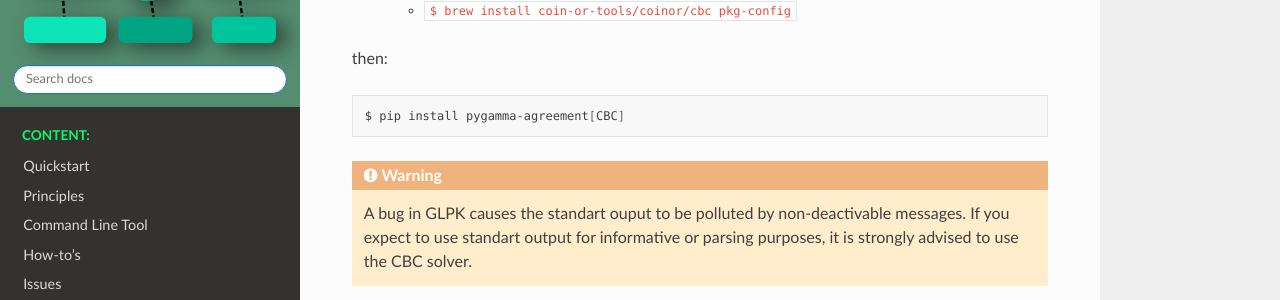
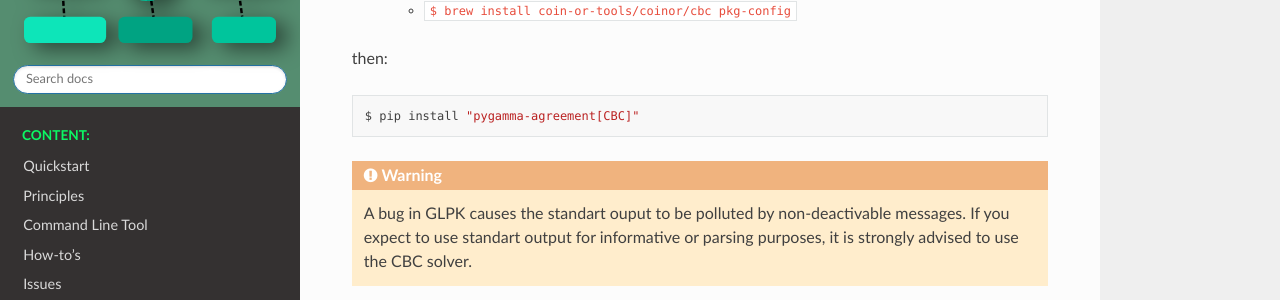
Before and after one commit to bootphon/pygamma-agreement, a Sphinx documentation site: the page built from docs/source/index.rst, in a window 1280 px wide and 900 px high, scrolled down 595 px. Shown: the part 151-451 px from the top of the window. Built offline with Sphinx 7.4.7 and the Read the Docs theme 2.0.0, drawn with Linux system fonts in a browser that asks for light colours.

```diff
--- a/docs/source/index.rst
+++ b/docs/source/index.rst
@@ -33,7 +33,7 @@ then:
 
 .. code-block:: bash
 
-    $ pip install pygamma-agreement[CBC]
+    $ pip install "pygamma-agreement[CBC]"
 
 .. warning::
 
```
